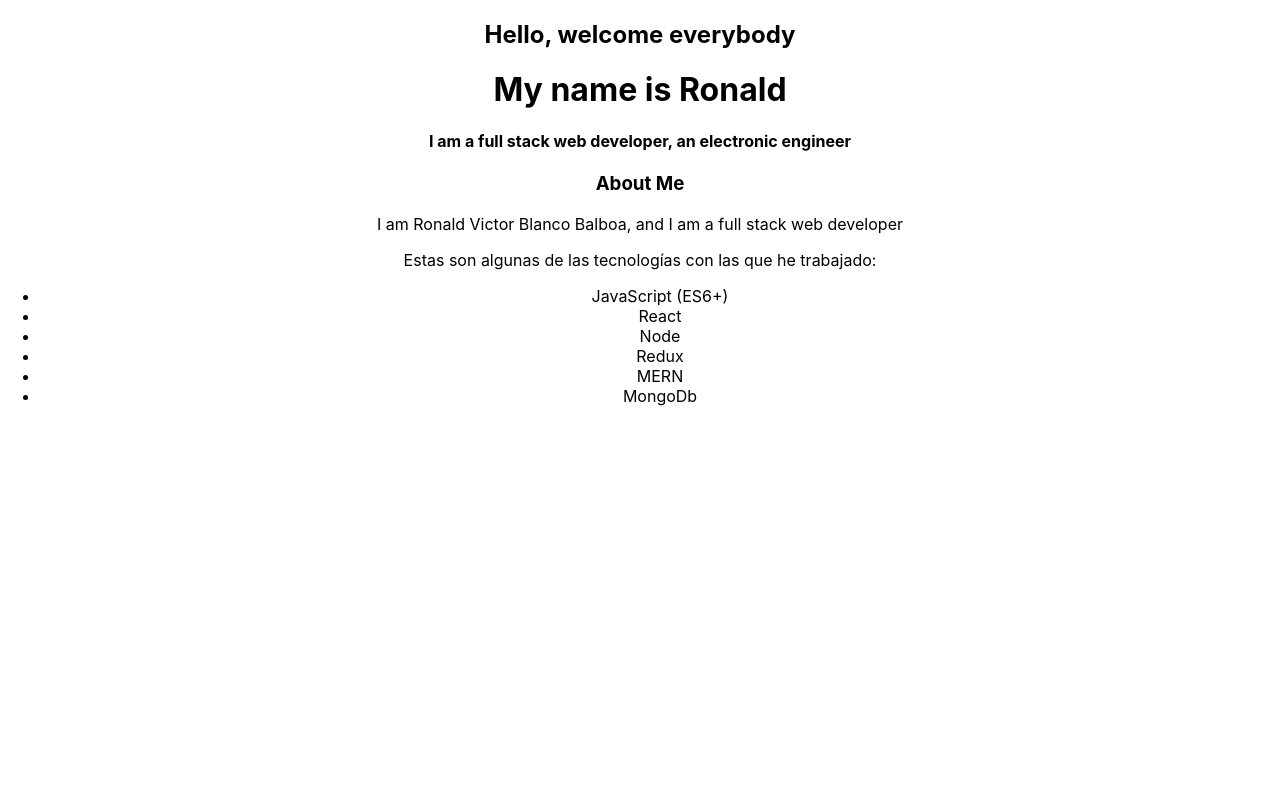
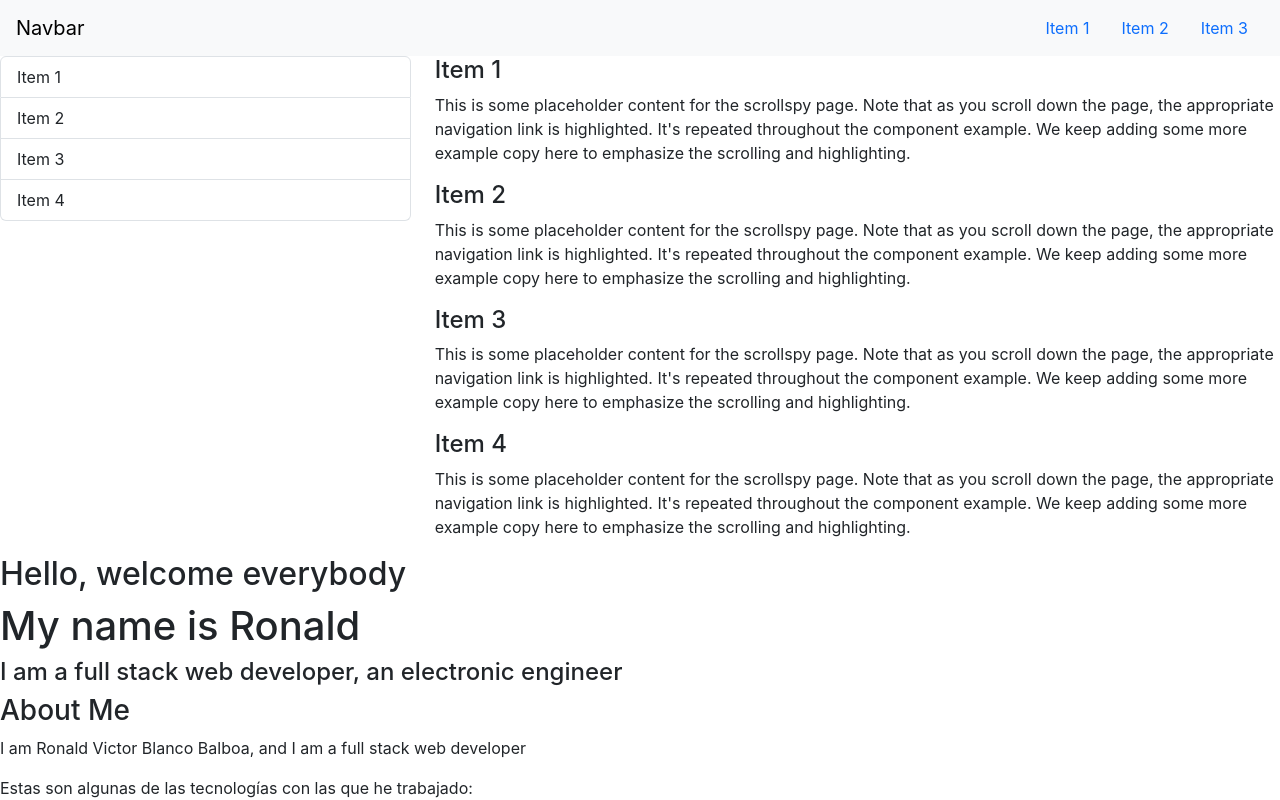
Before and after one commit to Ronald803/portafolio-ronald, a React (Create React App) app: page / in a window 1280 px wide. Shown: the top 800 px of the page. Built offline with nearby package versions, Linux system fonts and the light colour scheme; the HTML template or start-up script is replaced by a standard one.

Commit message:
scroll animado added

```diff
--- a/public/index.html
+++ b/public/index.html
@@ -24,6 +24,7 @@
       work correctly both with client-side routing and a non-root public URL.
       Learn how to configure a non-root public URL by running `npm run build`.
     -->
+    <link href="https://cdn.jsdelivr.net/npm/bootstrap@5.3.0-alpha3/dist/css/bootstrap.min.css" rel="stylesheet" integrity="sha384-KK94CHFLLe+nY2dmCWGMq91rCGa5gtU4mk92HdvYe+M/SXH301p5ILy+dN9+nJOZ" crossorigin="anonymous">
     <title>React App</title>
   </head>
   <body>
@@ -39,5 +40,6 @@
       To begin the development, run `npm start` or `yarn start`.
       To create a production bundle, use `npm run build` or `yarn build`.
     -->
+    <script src="https://cdn.jsdelivr.net/npm/bootstrap@5.3.0-alpha3/dist/js/bootstrap.bundle.min.js" integrity="sha384-ENjdO4Dr2bkBIFxQpeoTz1HIcje39Wm4jDKdf19U8gI4ddQ3GYNS7NTKfAdVQSZe" crossorigin="anonymous"></script>
   </body>
 </html>
--- a/src/App.css
+++ b/src/App.css
@@ -1,38 +1,4 @@
-.App {
-  text-align: center;
+.container {
+  overflow: scroll;
+  position: relative;
 }
-
-.App-logo {
-  height: 40vmin;
-  pointer-events: none;
-}
-
-@media (prefers-reduced-motion: no-preference) {
-  .App-logo {
-    animation: App-logo-spin infinite 20s linear;
-  }
-}
-
-.App-header {
-  background-color: #282c34;
-  min-height: 100vh;
-  display: flex;
-  flex-direction: column;
-  align-items: center;
-  justify-content: center;
-  font-size: calc(10px + 2vmin);
-  color: white;
-}
-
-.App-link {
-  color: #61dafb;
-}
-
-@keyframes App-logo-spin {
-  from {
-    transform: rotate(0deg);
-  }
-  to {
-    transform: rotate(360deg);
-  }
-}
--- a/src/App.js
+++ b/src/App.js
@@ -1,12 +1,20 @@
 import './App.css';
 import AboutMe from './components/AboutMe';
+import Contacts from './components/Contacts';
+import ListGroup from './components/ListGroup';
+import Navbar from './components/Navbar';
 import Presentation from './components/Presentation';
+import Projects from './components/Projects';
 
 function App() {
   return (
     <div className="App">
+      <Navbar></Navbar>
+      <ListGroup></ListGroup>
       <Presentation></Presentation>
       <AboutMe></AboutMe>
+      <Projects></Projects>
+      <Contacts></Contacts>
     </div>
   );
 }
--- /dev/null
+++ b/src/components/Contacts.js
@@ -0,0 +1,12 @@
+import React from 'react';
+
+const Contacts = () => {
+    return (
+        <div>
+            <p>Cellphone: 72592124</p>
+            <p>email: ronaldblancobalboa@gmail.com</p>
+        </div>
+    );
+}
+
+export default Contacts;
--- /dev/null
+++ b/src/components/ListGroup.js
@@ -0,0 +1,32 @@
+import React from 'react';
+
+const ListGroup = () => {
+    return (
+        <div>
+            <div className="row">
+                <div className="col-4">
+                    <div id="list-example" className="list-group">
+                        <a className="list-group-item list-group-item-action" href="#list-item-1">Item 1</a>
+                        <a className="list-group-item list-group-item-action" href="#list-item-2">Item 2</a>
+                        <a className="list-group-item list-group-item-action" href="#list-item-3">Item 3</a>
+                        <a className="list-group-item list-group-item-action" href="#list-item-4">Item 4</a>
+                    </div>
+                </div>
+                <div className="col-8">
+                    <div data-bs-spy="scroll" data-bs-target="#list-example" data-bs-smooth-scroll="true" class="scrollspy-example" tabindex="0">
+                        <h4 id="list-item-1">Item 1</h4>
+                        <p>This is some placeholder content for the scrollspy page. Note that as you scroll down the page, the appropriate navigation link is highlighted. It's repeated throughout the component example. We keep adding some more example copy here to emphasize the scrolling and highlighting.</p>
+                        <h4 id="list-item-2">Item 2</h4>
+                        <p>This is some placeholder content for the scrollspy page. Note that as you scroll down the page, the appropriate navigation link is highlighted. It's repeated throughout the component example. We keep adding some more example copy here to emphasize the scrolling and highlighting.</p>
+                        <h4 id="list-item-3">Item 3</h4>
+                        <p>This is some placeholder content for the scrollspy page. Note that as you scroll down the page, the appropriate navigation link is highlighted. It's repeated throughout the component example. We keep adding some more example copy here to emphasize the scrolling and highlighting.</p>
+                        <h4 id="list-item-4">Item 4</h4>
+                        <p>This is some placeholder content for the scrollspy page. Note that as you scroll down the page, the appropriate navigation link is highlighted. It's repeated throughout the component example. We keep adding some more example copy here to emphasize the scrolling and highlighting.</p>
+                    </div>
+                </div>
+            </div>
+        </div>
+    );
+}
+
+export default ListGroup;
--- /dev/null
+++ b/src/components/Navbar.js
@@ -0,0 +1,22 @@
+import React from 'react';
+
+const Navbar = () => {
+    return (
+        <nav className='navbar navbar-light bg-light px-3'>
+            <a href='#!' className='navbar-brand'>Navbar</a>
+            <ul className='nav nav-pills'>
+                <li className='nav-item'>
+                    <a href='#scrollspy1' className='nav-link'>Item 1</a>
+                </li>
+                <li className='nav-item'>
+                    <a href='#scrollspy2' className='nav-link'>Item 2</a>
+                </li>
+                <li className='nav-item'>
+                    <a href='#scrollspy3' className='nav-link'>Item 3</a>
+                </li>
+            </ul>
+        </nav>
+    );
+}
+
+export default Navbar;
```
